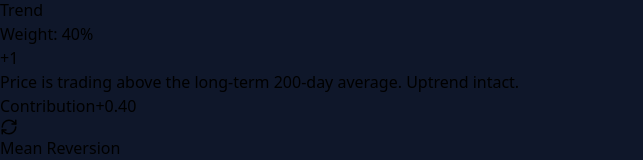
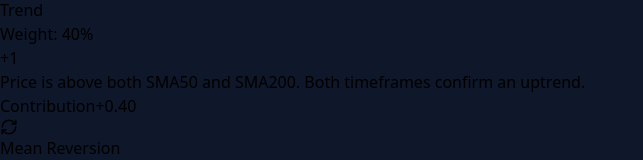
Before and after one commit to blurboy1985/AlphaSentinel, a React (Vite) app: page / in a window 1280 px wide. Shown: the part 386-546 px from the top of the page, without its empty margins (0-643 px from the left). Built offline with nearby package versions, Linux system fonts and the light colour scheme; no server answers.

Commit message:
improve signal quality by requiring both SMAs 50 and 200 to agree.

```diff
--- a/src/App.jsx
+++ b/src/App.jsx
@@ -256,10 +256,16 @@ export default function App() {
 
   const hasData = data.length > 0;
 
-  const trendScore = hasData ? (current.price > current.sma200 ? 1 : -1) : 0;
+  const trendScore = !hasData ? 0
+    : (current.price > current.sma200 && current.price > current.sma50) ? 1
+    : (current.price < current.sma200 && current.price < current.sma50) ? -1
+    : 0;
+
   const trendDesc = trendScore === 1
-    ? "Price is trading above the long-term 200-day average. Uptrend intact."
-    : "Price is below the 200-day average. Primary trend is bearish.";
+    ? "Price is above both SMA50 and SMA200. Both timeframes confirm an uptrend."
+    : trendScore === -1
+    ? "Price is below both SMA50 and SMA200. Both timeframes confirm a downtrend."
+    : "Price is between SMA50 and SMA200. Mixed signals — no confirmed trend direction.";
 
   let revScore = 0;
   if (current.zScore < -2) revScore = 1;
```
